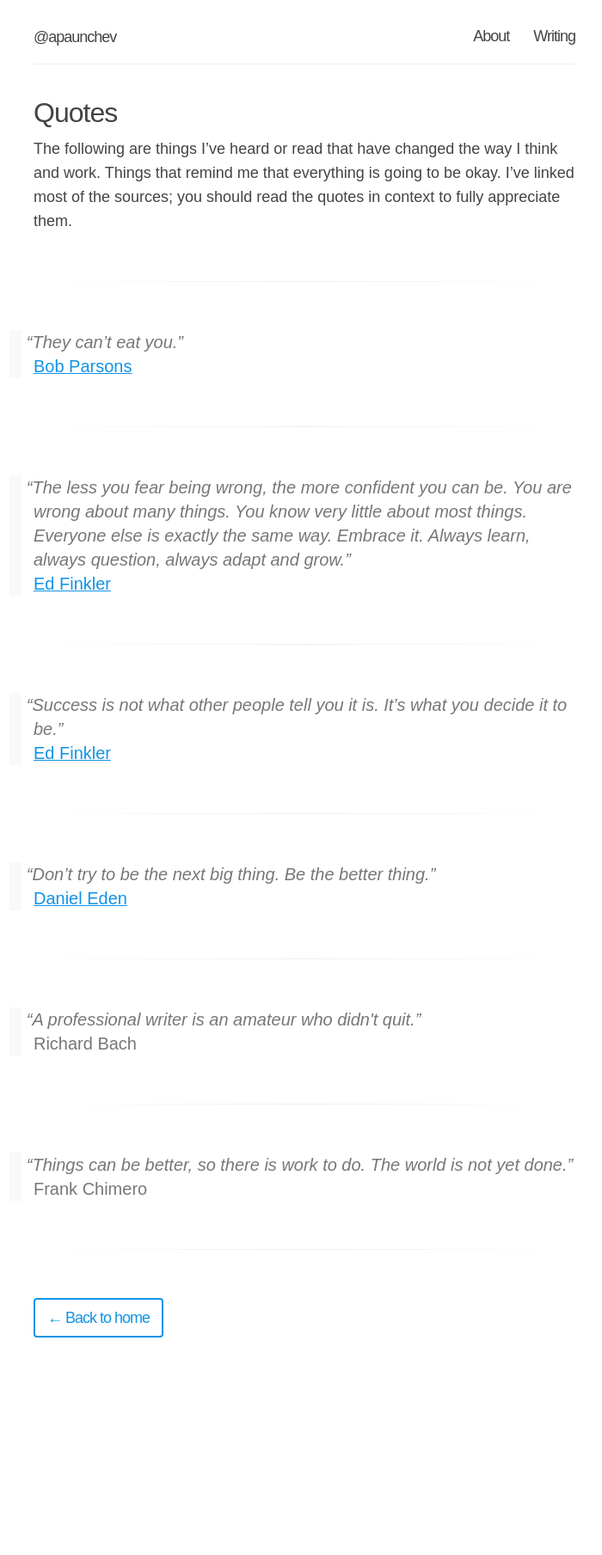
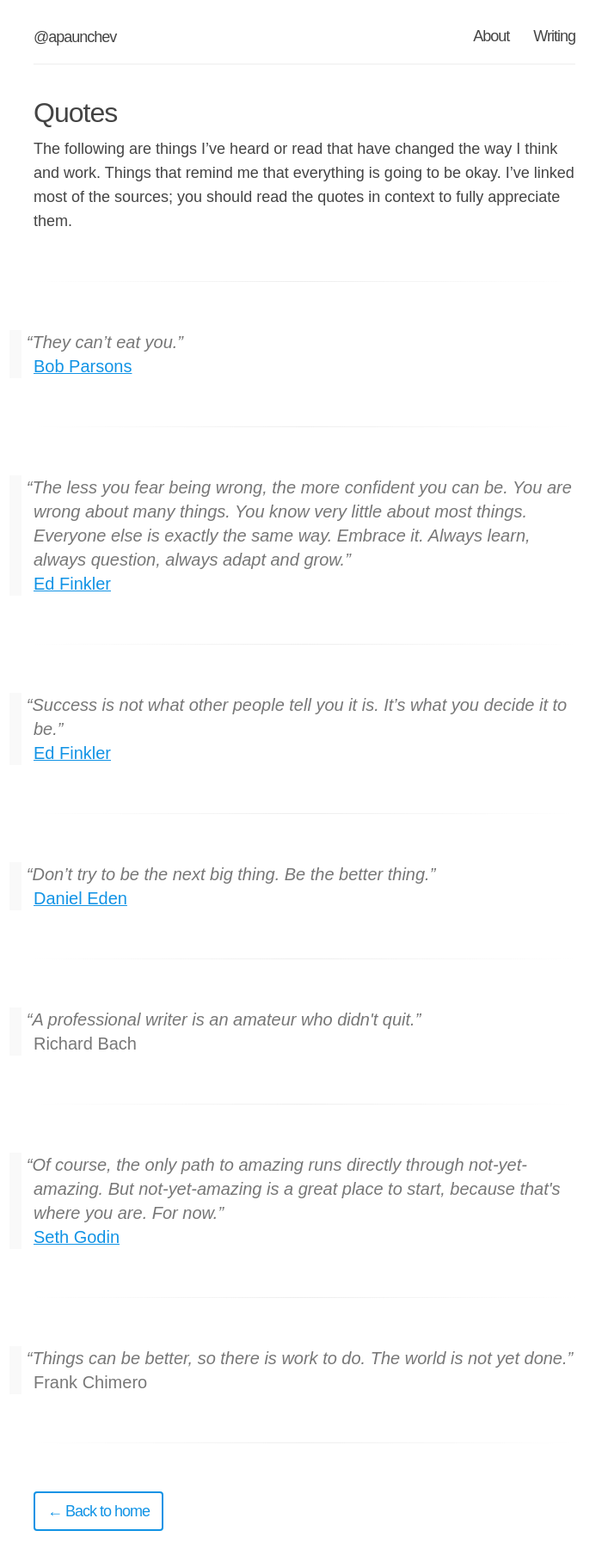
Before and after one commit to apaunchev/paunchev.com, a Jekyll site: the page built from quotes.html, in a window 1280 px wide. Shown: the whole page at 86% size, without its empty margins (286-986 px from the left). Built offline with Jekyll 4.4.1, drawn with Linux system fonts in a browser that asks for light colours; some web fonts are replaced; before the commit the page ends 1584 px from its top, so only the background shows below that.

Commit message:
Add Seth Godin's quote

```diff
--- a/quotes.html
+++ b/quotes.html
@@ -45,6 +45,13 @@ description: "Things I’ve heard or read that have changed the way I think and
 <hr>
 
 <blockquote class="pull-quote">
+    <p>Of course, the only path to amazing runs directly through not-yet-amazing. But not-yet-amazing is a great place to start, because that's where you are. For now.</p>
+    <b class="pull-quote__source"><a href="http://sethgodin.typepad.com/seths_blog/2013/05/overcoming-the-impossibility-of-amazing.html">Seth Godin</a></b>
+</blockquote>
+
+<hr>
+
+<blockquote class="pull-quote">
     <p>Things can be better, so there is work to do. The world is not yet done.</p>
     <b class="pull-quote__source">Frank Chimero</b>
 </blockquote>
```
